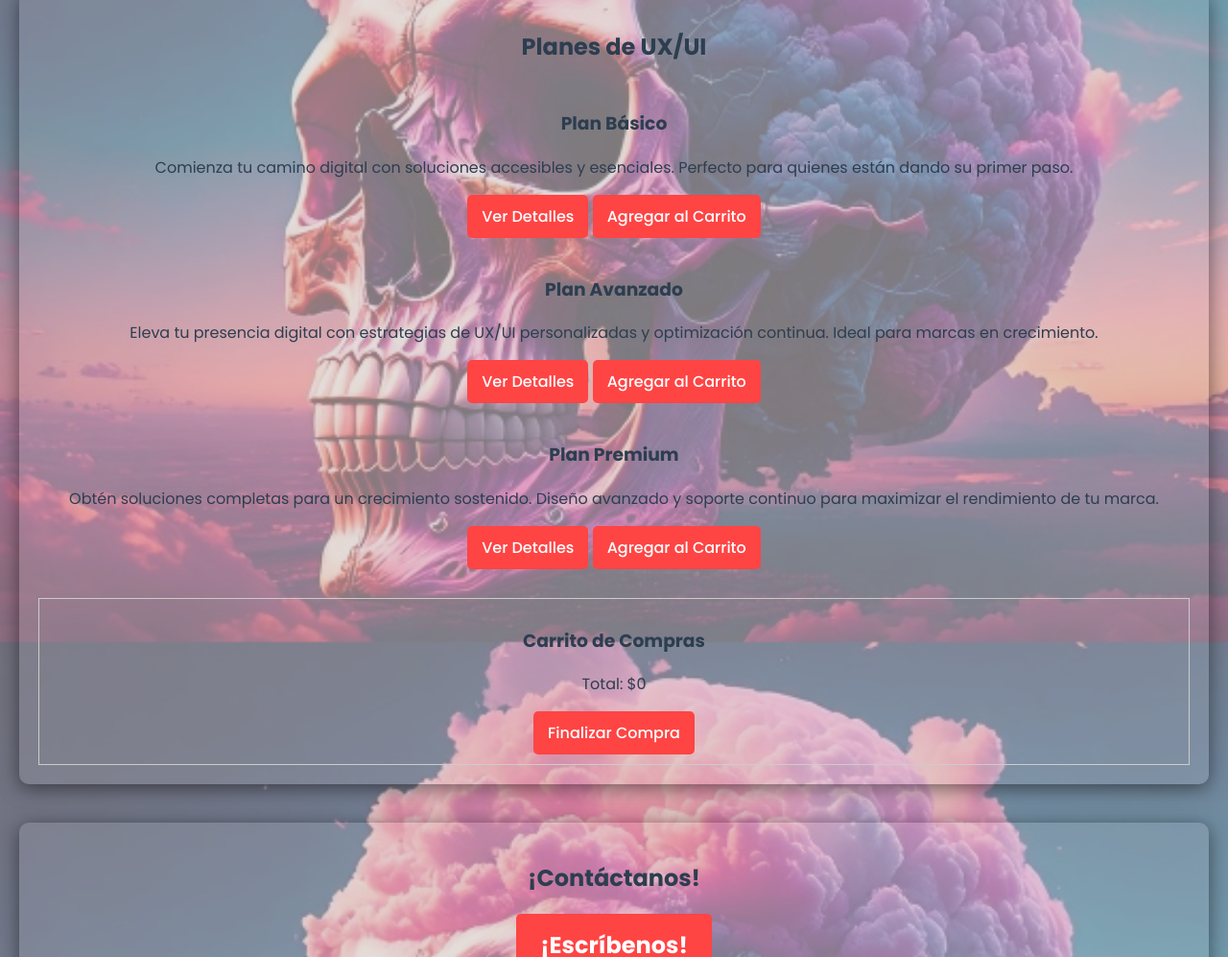
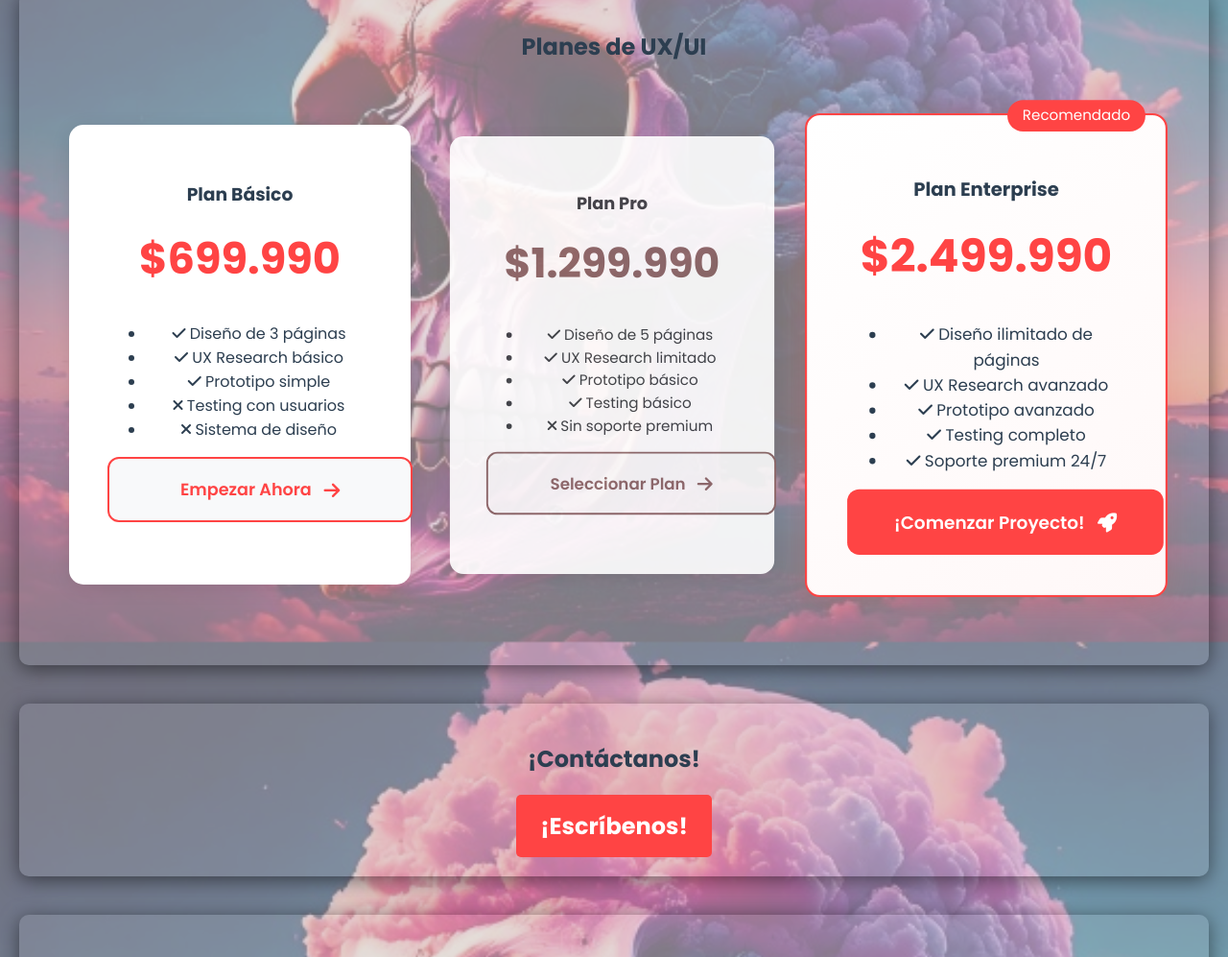
Before and after one commit to diegopazos1984/paginamainstream, a plain HTML site: page index.html in a window 1280 px wide. Shown: the part 6300-7297 px from the top of the page at 96% size. Drawn offline with Linux system fonts and the light colour scheme.

Commit message:
Actualización: Mejoras en diseño de planes y formulario de contacto

```diff
--- a/index.html
+++ b/index.html
@@ -322,31 +322,61 @@
 
         <section id="planes-ux-ui">
             <h2>Planes de UX/UI</h2>
-            <div class="planes-container" style="display: flex; justify-content: space-around; flex-wrap: wrap;">
-                <div class="plan" style="text-align: center; margin: 10px;">
-                    <h3>Plan Básico</h3>
-                    <p>Comienza tu camino digital con soluciones accesibles y esenciales. Perfecto para quienes están dando su primer paso.</p>
-                    <button onclick="document.getElementById('modal-plan-basico').style.display='block'">Ver Detalles</button>
-                    <button class="add-to-cart" onclick="addToCart('Plan Básico', 100)">Agregar al Carrito</button>
+            <div class="planes-container">
+                <div class="plan-card">
+                    <div class="plan-header">
+                        <h3>Plan Básico</h3>
+                        <div class="precio">$699.990</div>
+                    </div>
+                    <ul class="plan-features">
+                        <li><i class="fas fa-check"></i> Diseño de 3 páginas</li>
+                        <li><i class="fas fa-check"></i> UX Research básico</li>
+                        <li><i class="fas fa-check"></i> Prototipo simple</li>
+                        <li class="disabled"><i class="fas fa-times"></i> Testing con usuarios</li>
+                        <li class="disabled"><i class="fas fa-times"></i> Sistema de diseño</li>
+                    </ul>
+                    <a href="#contact-modal" class="plan-btn" onclick="document.getElementById('contact-modal').style.display='block'">
+                        <span>Empezar Ahora</span>
+                        <i class="fas fa-arrow-right"></i>
+                    </a>
                 </div>
-                <div class="plan" style="text-align: center; margin: 10px;">
-                    <h3>Plan Avanzado</h3>
-                    <p>Eleva tu presencia digital con estrategias de UX/UI personalizadas y optimización continua. Ideal para marcas en crecimiento.</p>
-                    <button onclick="document.getElementById('modal-plan-avanzado').style.display='block'">Ver Detalles</button>
-                    <button class="add-to-cart" onclick="addToCart('Plan Avanzado', 200)">Agregar al Carrito</button>
+
+                <div class="plan-card">
+                    <div class="plan-header">
+                        <h3>Plan Pro</h3>
+                        <div class="precio">$1.299.990</div>
+                    </div>
+                    <ul class="plan-features">
+                        <li><i class="fas fa-check"></i> Diseño de 5 páginas</li>
+                        <li><i class="fas fa-check"></i> UX Research limitado</li>
+                        <li><i class="fas fa-check"></i> Prototipo básico</li>
+                        <li><i class="fas fa-check"></i> Testing básico</li>
+                        <li class="disabled"><i class="fas fa-times"></i> Sin soporte premium</li>
+                    </ul>
+                    <a href="#contact-modal" class="plan-btn" onclick="document.getElementById('contact-modal').style.display='block'">
+                        <span>Seleccionar Plan</span>
+                        <i class="fas fa-arrow-right"></i>
+                    </a>
                 </div>
-                <div class="plan" style="text-align: center; margin: 10px;">
-                    <h3>Plan Premium</h3>
-                    <p>Obtén soluciones completas para un crecimiento sostenido. Diseño avanzado y soporte continuo para maximizar el rendimiento de tu marca.</p>
-                    <button onclick="document.getElementById('modal-plan-premium').style.display='block'">Ver Detalles</button>
-                    <button class="add-to-cart" onclick="addToCart('Plan Premium', 300)">Agregar al Carrito</button>
+
+                <div class="plan-card featured">
+                    <div class="plan-tag">Recomendado</div>
+                    <div class="plan-header">
+                        <h3>Plan Enterprise</h3>
+                        <div class="precio">$2.499.990</div>
+                    </div>
+                    <ul class="plan-features">
+                        <li><i class="fas fa-check"></i> Diseño ilimitado de páginas</li>
+                        <li><i class="fas fa-check"></i> UX Research avanzado</li>
+                        <li><i class="fas fa-check"></i> Prototipo avanzado</li>
+                        <li><i class="fas fa-check"></i> Testing completo</li>
+                        <li><i class="fas fa-check"></i> Soporte premium 24/7</li>
+                    </ul>
+                    <a href="#contact-modal" class="plan-btn primary" onclick="document.getElementById('contact-modal').style.display='block'">
+                        <span>¡Comenzar Proyecto!</span>
+                        <i class="fas fa-rocket"></i>
+                    </a>
                 </div>
-            </div>
-            <div id="cart" style="margin-top: 20px; border: 1px solid #ccc; padding: 10px;">
-                <h3>Carrito de Compras</h3>
-                <ul id="cart-items"></ul>
-                <p>Total: $<span id="cart-total">0</span></p>
-                <button onclick="checkout()">Finalizar Compra</button>
             </div>
         </section>
 
--- a/styles.css
+++ b/styles.css
@@ -1401,3 +1401,114 @@ social-icons img {
     opacity: 1;
     visibility: visible;
 }
+
+.planes-container {
+    display: flex;
+    justify-content: center;
+    gap: 2rem;
+    padding: 2rem;
+    margin: 2rem auto;
+    max-width: 1400px;
+}
+
+.plan-card {
+    background: white;
+    border-radius: 15px;
+    padding: 2.5rem;
+    width: 320px;
+    box-shadow: 0 4px 20px rgba(0,0,0,0.1);
+    transition: all 0.3s ease;
+    position: relative;
+}
+
+.plan-card:nth-child(2) {
+    filter: grayscale(0.8);
+    transform: scale(0.95);
+    opacity: 0.9;
+}
+
+.plan-card.featured {
+    background: linear-gradient(145deg, #ffffff, #fff8f8);
+    border: 2px solid #ff4444;
+    transform: scale(1.05);
+    box-shadow: 0 8px 30px rgba(255, 68, 68, 0.2);
+}
+
+.plan-tag {
+    position: absolute;
+    top: -15px;
+    right: 20px;
+    background: #ff4444;
+    color: white;
+    padding: 5px 15px;
+    border-radius: 20px;
+    font-size: 0.9rem;
+}
+
+.plan-header {
+    text-align: center;
+    margin-bottom: 2rem;
+}
+
+.precio {
+    font-size: 2.8rem;
+    color: #ff4444;
+    font-weight: bold;
+    margin: 1rem 0;
+}
+
+.plan-btn {
+    width: 100%;
+    padding: 1.2rem;
+    border: none;
+    border-radius: 12px;
+    font-size: 1.1rem;
+    font-weight: 600;
+    cursor: pointer;
+    transition: all 0.3s ease;
+    display: flex;
+    align-items: center;
+    justify-content: center;
+    gap: 0.8rem;
+    text-decoration: none;
+    background: #f8f9fa;
+    color: #ff4444;
+    border: 2px solid #ff4444;
+}
+
+.plan-btn i {
+    font-size: 1.2rem;
+    transition: transform 0.3s ease;
+}
+
+.plan-btn:hover i {
+    transform: translateX(5px);
+}
+
+.plan-btn.primary {
+    background: #ff4444;
+    color: white;
+    border: none;
+}
+
+.plan-btn:hover {
+    transform: translateY(-3px);
+    box-shadow: 0 5px 20px rgba(255, 68, 68, 0.2);
+}
+
+.plan-btn.primary:hover {
+    background: #ff2222;
+    box-shadow: 0 5px 20px rgba(255, 68, 68, 0.3);
+}
+
+@media (max-width: 1024px) {
+    .planes-container {
+        flex-direction: column;
+        align-items: center;
+    }
+
+    .plan-card {
+        width: 100%;
+        max-width: 400px;
+    }
+}
```
Also changed, not shown: 1 other file.
